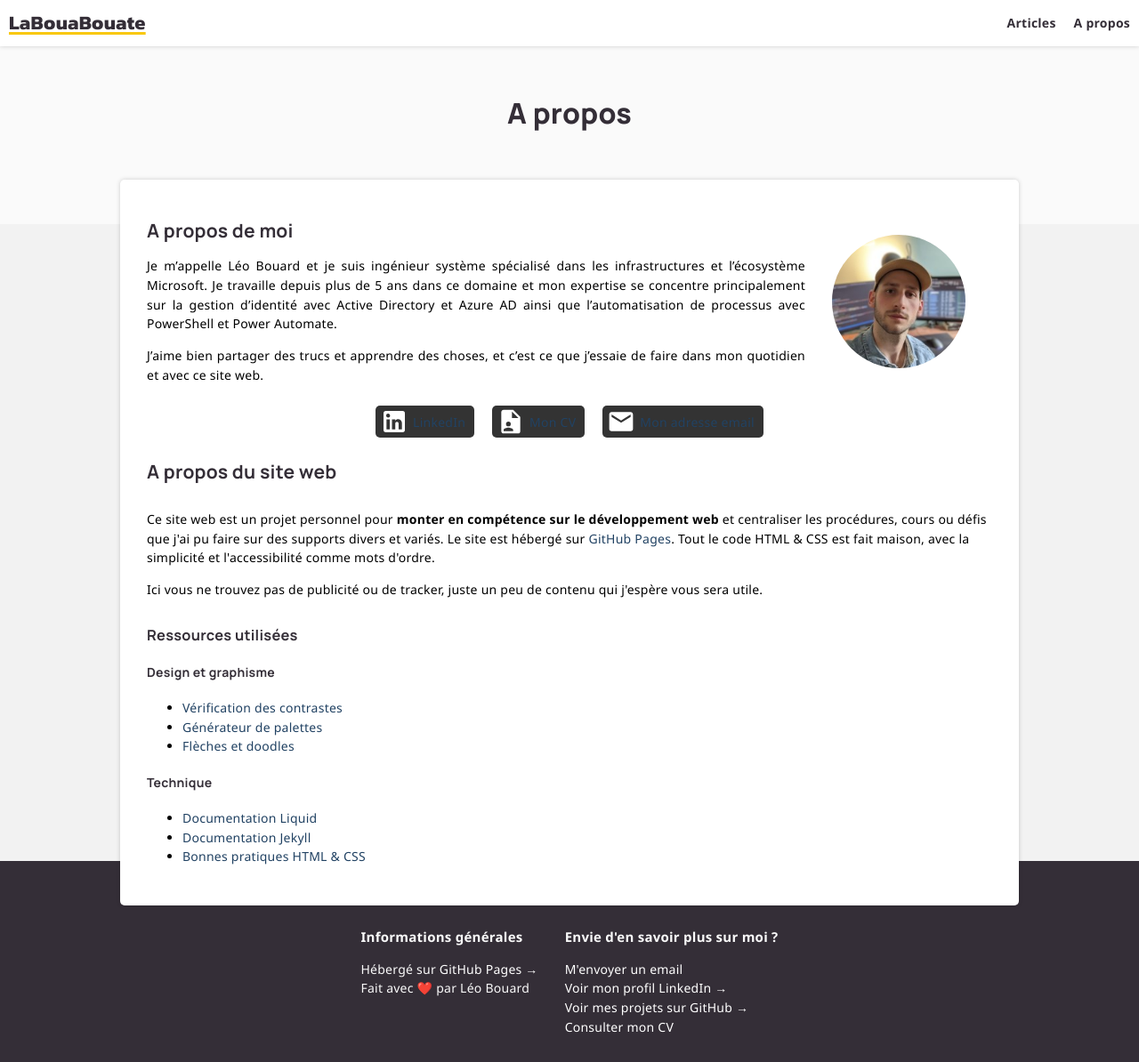
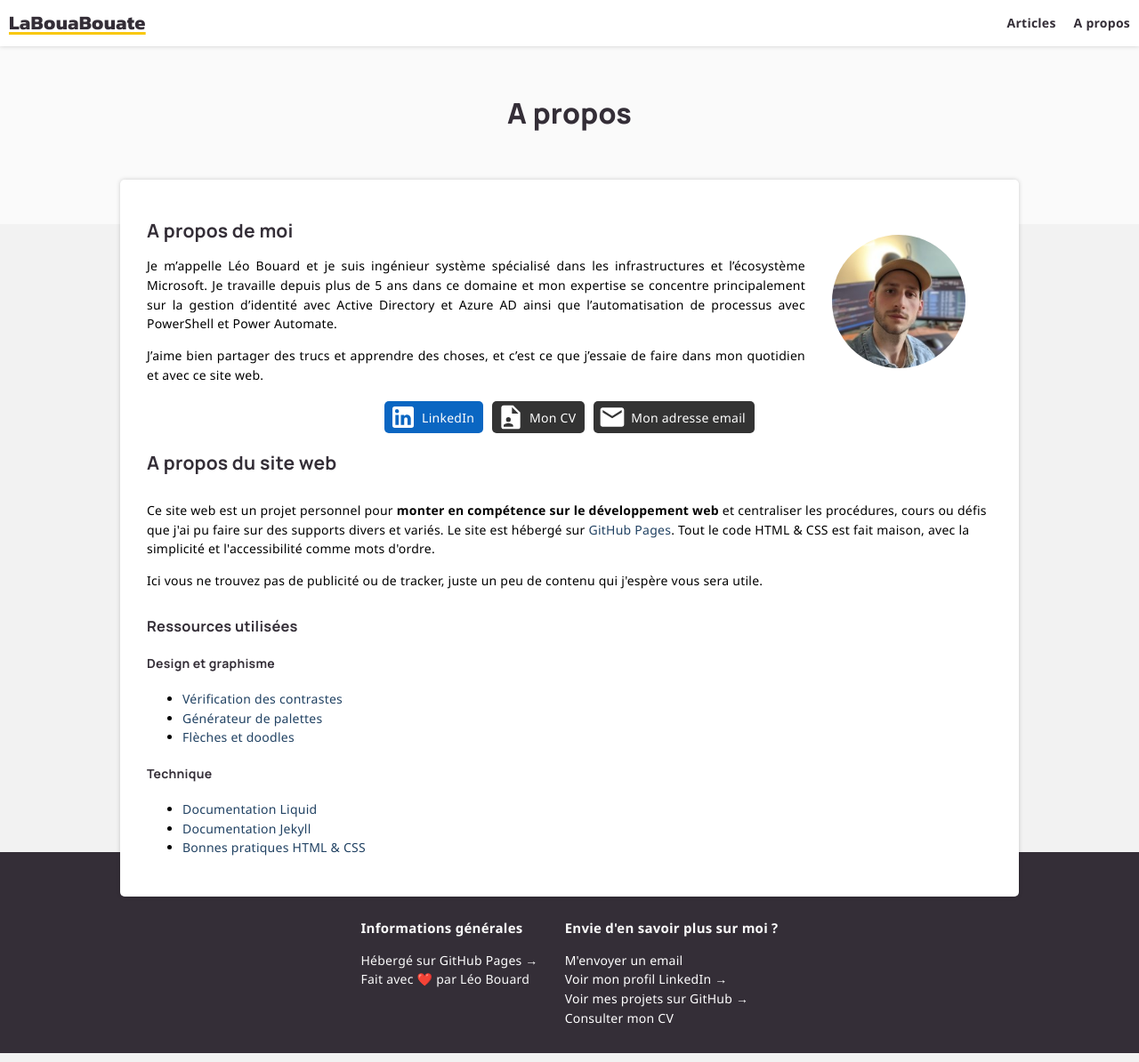
Before and after one commit to leobouard/leobouard.github.io, a Jekyll site: the page built from about.md, in a window 1280 px wide. Shown: the whole page at 89% size. Built offline with Jekyll 4.4.1, drawn with Linux system fonts in a browser that asks for light colours; some web fonts are replaced.

Commit message:
Update about.scss

```diff
--- a/assets/css/about.scss
+++ b/assets/css/about.scss
@@ -28,16 +28,26 @@ div.personalLinks {
 }
 
 div.personalLinks > a {
-    margin: 10px;
+    margin: 5px;
     display: flex;
     background-color: #333;
     padding: 2px 5px;
     border-radius: 5px;
+    color: #FFF;
 }
+
+div.personalLinks > a:hover {
+    color: #FFF;
+}
+
 
 div.personalLinks > a > span {
     margin: auto;
     padding: 5px;
+}
+
+div.personalLinks > a.linkedIn {
+    background-color: #0a66c2;
 }
 
 div.personalLinks > a.linkedIn {
@@ -47,7 +57,3 @@ div.personalLinks > a.linkedIn {
 div.personalLinks > a.linkedIn {
 
 }
-
-div.personalLinks > a.linkedIn {
-
-}
```
